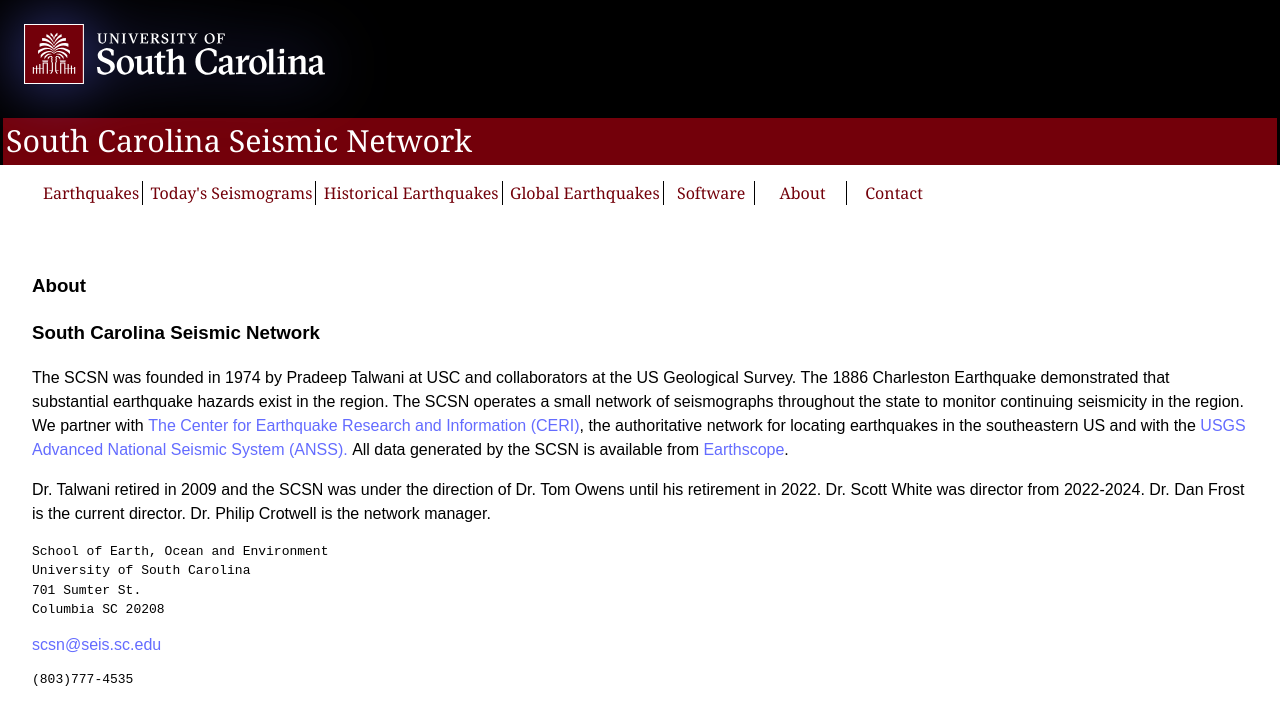
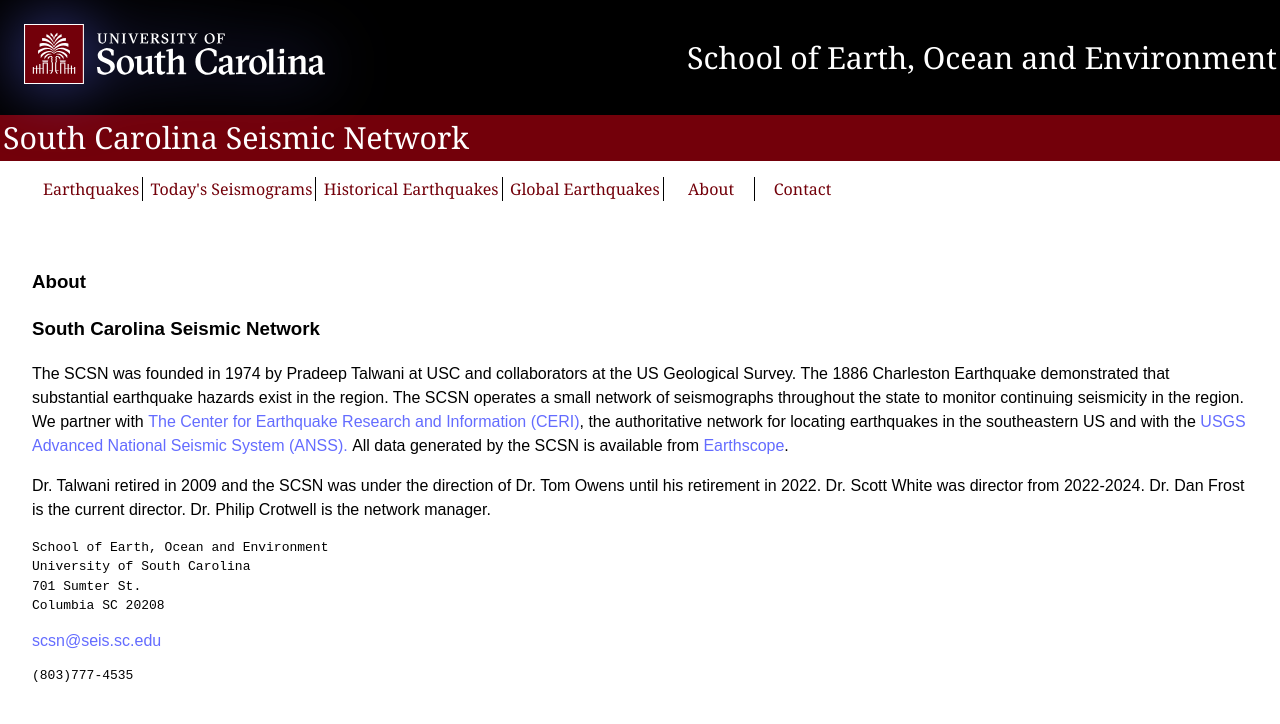
Before and after one commit to crotwell/scsnweb, a website built with Vite: page about/index.html in a window 1280 px wide. Built offline with nearby package versions, Linux system fonts and the light colour scheme.

Commit message:
seoe, link color to white

```diff
--- a/src/navbar.ts
+++ b/src/navbar.ts
@@ -1,5 +1,6 @@
 
 import scLogo from '/usc_logo_horizontal_rgb_g_rev.svg'
+import seoeLogo from '/usc_logo_horizontal_rgb_g_rev.svg'
 
 let navHeader = `
 <header>
@@ -7,9 +8,11 @@ let navHeader = `
   <a href="https://sc.edu" target="_blank">
     <img src="${scLogo}" class="logo" alt="USC logo" />
   </a>
+    <span class="seoeLogo"><a href="https://seoe.sc.edu" target="_blank">
+    School of Earth, Ocean and Environment</a></span>
   </div>
   <div class="scsnLogo">
-    <span>South Carolina Seismic Network</span>
+    <span><a href="${import.meta.env.BASE_URL}index.html">South Carolina Seismic Network</a></span>
   </div>
 </header>
 `;
@@ -17,11 +20,10 @@ let navHeader = `
 let navPublic = `
 <nav class="sidebar">
   <ul>
-    <li><a href="${import.meta.env.BASE_URL}index.html">Earthquakes</a></li>
+    <li><a href="${import.meta.env.BASE_URL}scquakes/index.html">Earthquakes</a></li>
     <li><a href="${import.meta.env.BASE_URL}helicorder/index.html">Today's Seismograms</a></li>
     <li><a href="${import.meta.env.BASE_URL}historical/index.html">Historical Earthquakes</a></li>
     <li><a href="${import.meta.env.BASE_URL}global/index.html">Global Earthquakes</a></li>
-    <li><a href="${import.meta.env.BASE_URL}software/index.html">Software</a></li>
     <li><a href="${import.meta.env.BASE_URL}about/index.html">About</a></li>
     <li><a href="${import.meta.env.BASE_URL}contact/index.html">Contact</a></li>
   </ul>
@@ -31,7 +33,7 @@ let navPublic = `
 let navResearch = `
 <nav class="sidebar">
   <ul>
-    <li><a href="${import.meta.env.BASE_URL}index.html">Earthquakes</a></li>
+    <li><a href="${import.meta.env.BASE_URL}scquakes/index.html">Earthquakes</a></li>
     <li><a href="${import.meta.env.BASE_URL}helicorder/index.html">Today's Seismograms</a></li>
     <li><a href="${import.meta.env.BASE_URL}historical/index.html">Historical Earthquakes</a></li>
     <li><a href="${import.meta.env.BASE_URL}global/index.html">Global Earthquakes</a></li>
--- a/src/style.css
+++ b/src/style.css
@@ -15,22 +15,38 @@
 
 header {
   background-color: black;
+
 }
 
 div.uscLogo {
   background-color: black;
+  display: flex;
+  justify-content: space-between;
 }
 div.uscLogo img {
   height: 60px;
 }
+div.uscLogo a.seoe {
+}
+
+span.seoeLogo {
+  align-self: center;
+  background-color: black;
+  justify-self: end;
+  font-size: 1.9em;
+  margin: 3px;
+  font-family: 'Berlingske Serif', 'Georgia', serif;
+}
+span.seoeLogo a {
+  color: white;
+}
 
 div.scsnLogo {
+  background-color: #73000a;
+}
+div.scsnLogo span a {
   font-size: 1.9em;
   color: white;
-  background-color: #73000a;
-  margin: 3px;
-}
-div.scsnLogo span {
   margin: 3px;
   font-family: 'Berlingske Serif', 'Georgia', serif;
 }
--- a/vite.config.js
+++ b/vite.config.js
@@ -15,10 +15,10 @@ export default defineConfig({
         heli: resolve(__dirname, 'helicorder/index.html'),
         historical: resolve(__dirname, 'historical/index.html'),
         global: resolve(__dirname, 'global/index.html'),
-        software: resolve(__dirname, 'software/index.html'),
         about: resolve(__dirname, 'about/index.html'),
         contact: resolve(__dirname, 'contact/index.html'),
         // research pages
+        software: resolve(__dirname, 'software/index.html'),
       },
     },
   },
```
